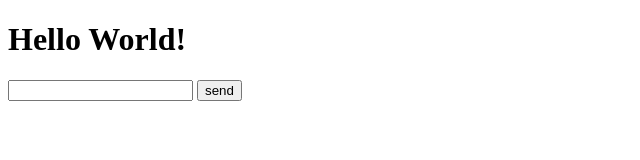
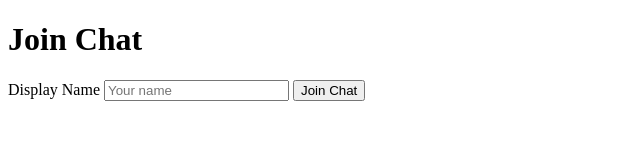
Before and after one commit to mikavoid/NodeSockets, a website: page public/index.html in a window 1280 px wide. Shown: the whole page, without its empty margins (0-640 px from the left). Drawn offline with Linux system fonts and the light colour scheme; no server answers.

Commit message:
Add join chat screen

```diff
--- a/public/index.html
+++ b/public/index.html
@@ -7,21 +7,11 @@
     <title>Sockets.io Basics</title>
 </head>
 <body>
-    <h1>Hello World!</h1>
-
-    <div id="meta"></div>
-
-    <ul id="messages">
-    </ul>
-
-    <form id="message-form">
-        <input type="text" name="message" id="message">
-        <input type="submit" value="send">
+    <h1>Join Chat</h1>
+    <form action="chat.html" method="GET">
+        <label for="name">Display Name</label>
+        <input type="text" name="name" id="name" placeholder="Your name">
+        <input type="submit" value="Join Chat">
     </form>
-    <script src="/js/jquery.js"></script>
-    <script src="/js/socketio.js"></script>
-    <script src="/js/moment.js"></script>
-    <script src="/js/queryParams.js"></script>
-    <script src="/js/app.js"></script>
 </body>
 </html>
```
Also changed, not shown: public/chat.html (added, +30 -0 lines).
